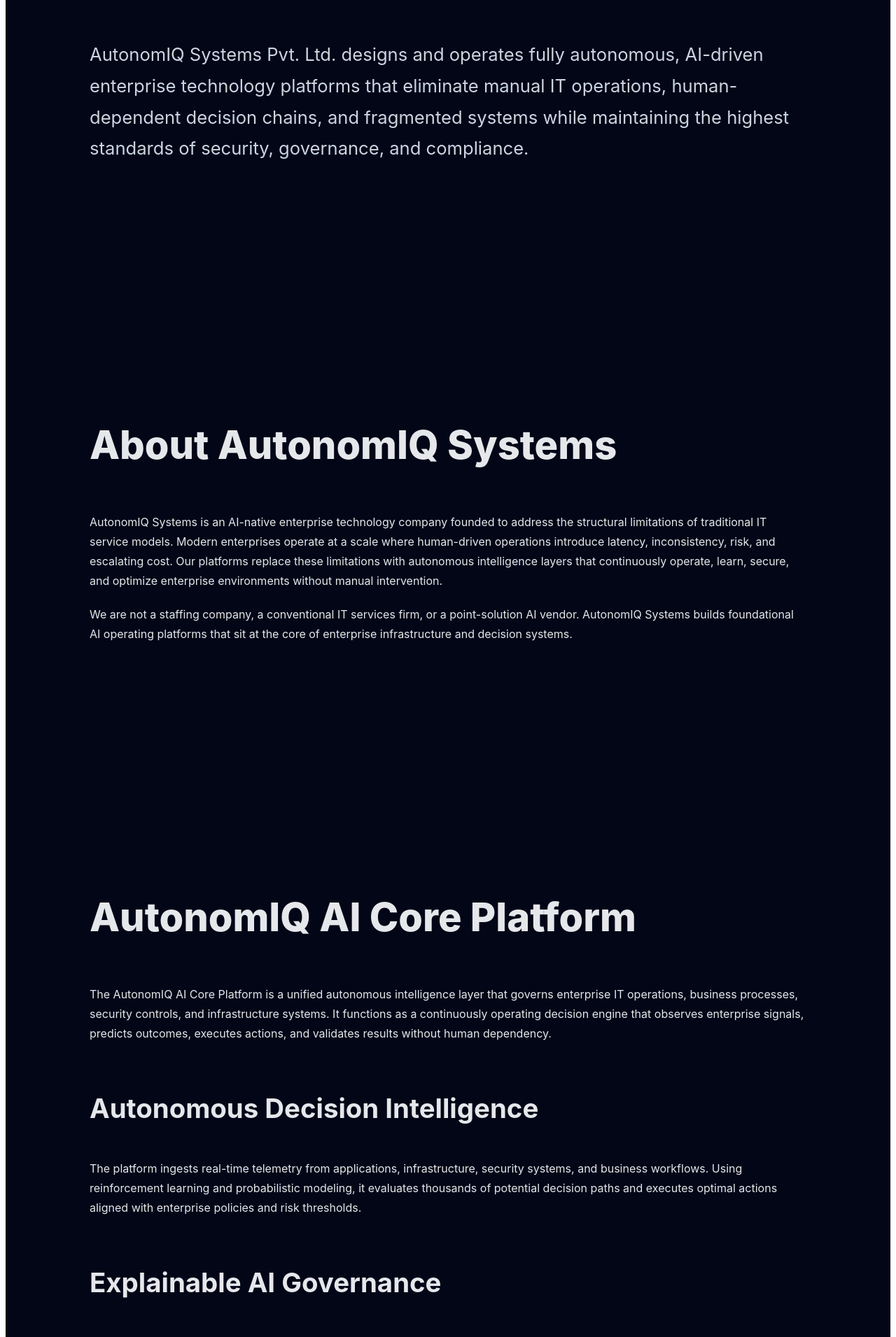
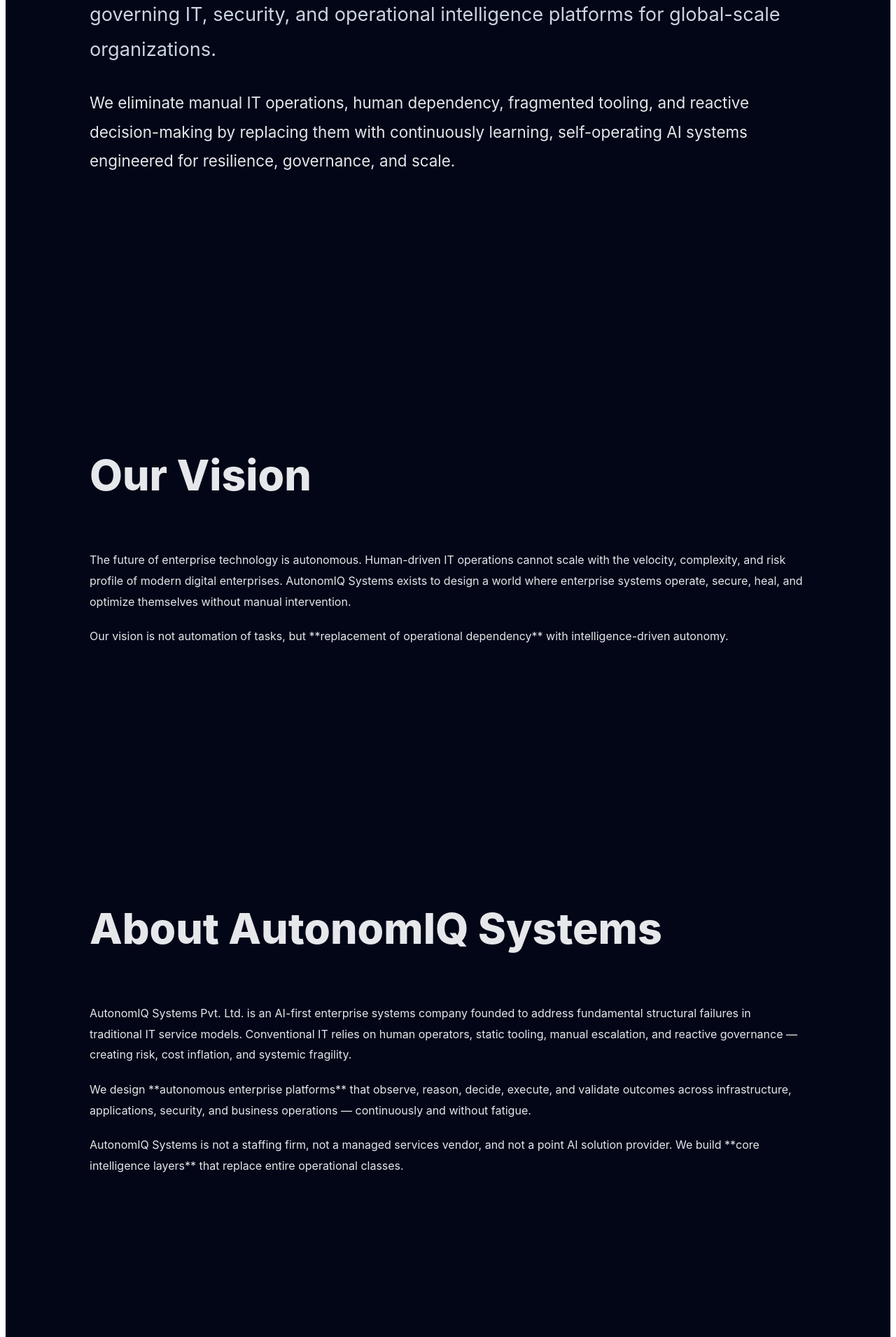
Before and after one commit to dayanidhi281986-boop/autonomiqsystems-website2, a Next.js app: page / in a window 1280 px wide. Shown: the part 740-2651 px from the top of the page at 70% size. Built offline with nearby package versions, Linux system fonts and the light colour scheme.

Commit message:
Update index.js

```diff
--- a/pages/index.js
+++ b/pages/index.js
@@ -2,126 +2,218 @@ import Image from "next/image";
 
 export default function Page() {
   return (
-    <main style={{
-      background: "linear-gradient(180deg,#020617,#020617)",
-      color: "#e5e7eb",
-      fontFamily: "Inter, system-ui, -apple-system",
-      lineHeight: 1.75
-    }}>
+    <main
+      style={{
+        backgroundColor: "#020617",
+        color: "#e5e7eb",
+        fontFamily:
+          "Inter, system-ui, -apple-system, BlinkMacSystemFont, Segoe UI",
+        lineHeight: 1.85,
+      }}
+    >
 
 {/* ====================== HERO ====================== */}
-<section style={{padding:"180px 120px 140px",maxWidth:"1800px",margin:"0 auto"}}>
-<h1 style={{fontSize:"5.5rem",fontWeight:900,maxWidth:"1200px"}}>
-Autonomous Enterprise AI Infrastructure
+<section style={{ padding: "180px 120px 160px", maxWidth: "1800px", margin: "0 auto" }}>
+<h1 style={{ fontSize: "5.8rem", fontWeight: 900, maxWidth: "1300px" }}>
+AutonomIQ Systems Pvt. Ltd.
 </h1>
-<p style={{fontSize:"1.6rem",maxWidth:"1000px",marginTop:"40px",color:"#cbd5e1"}}>
-AutonomIQ Systems Pvt. Ltd. designs and operates fully autonomous, AI-driven enterprise technology platforms that eliminate manual IT operations, human-dependent decision chains, and fragmented systems while maintaining the highest standards of security, governance, and compliance.
+<p style={{ fontSize: "1.7rem", maxWidth: "1200px", marginTop: "40px", color: "#cbd5e1" }}>
+A fully autonomous, AI-native enterprise technology company architecting
+self-governing IT, security, and operational intelligence platforms for
+global-scale organizations.
+</p>
+<p style={{ fontSize: "1.4rem", marginTop: "30px", maxWidth: "1100px" }}>
+We eliminate manual IT operations, human dependency, fragmented tooling,
+and reactive decision-making by replacing them with continuously learning,
+self-operating AI systems engineered for resilience, governance, and scale.
+</p>
+</section>
+
+{/* ====================== VISION ====================== */}
+<section style={{ padding: "140px 120px", background: "#020617" }}>
+<h2 style={{ fontSize: "3.8rem", fontWeight: 800 }}>Our Vision</h2>
+<p style={{ maxWidth: "1400px", marginTop: "30px" }}>
+The future of enterprise technology is autonomous. Human-driven IT operations
+cannot scale with the velocity, complexity, and risk profile of modern digital
+enterprises. AutonomIQ Systems exists to design a world where enterprise systems
+operate, secure, heal, and optimize themselves without manual intervention.
+</p>
+<p style={{ marginTop: "20px", maxWidth: "1400px" }}>
+Our vision is not automation of tasks, but **replacement of operational
+dependency** with intelligence-driven autonomy.
 </p>
 </section>
 
 {/* ====================== ABOUT ====================== */}
-<section style={{padding:"140px 120px",background:"#020617"}}>
-<h2 style={{fontSize:"3.5rem",fontWeight:800}}>About AutonomIQ Systems</h2>
-<p style={{maxWidth:"1200px",marginTop:"30px"}}>
-AutonomIQ Systems is an AI-native enterprise technology company founded to address the structural limitations of traditional IT service models. Modern enterprises operate at a scale where human-driven operations introduce latency, inconsistency, risk, and escalating cost. Our platforms replace these limitations with autonomous intelligence layers that continuously operate, learn, secure, and optimize enterprise environments without manual intervention.
+<section style={{ padding: "140px 120px" }}>
+<h2 style={{ fontSize: "3.8rem", fontWeight: 800 }}>About AutonomIQ Systems</h2>
+<p style={{ maxWidth: "1400px", marginTop: "30px" }}>
+AutonomIQ Systems Pvt. Ltd. is an AI-first enterprise systems company founded to
+address fundamental structural failures in traditional IT service models.
+Conventional IT relies on human operators, static tooling, manual escalation,
+and reactive governance — creating risk, cost inflation, and systemic fragility.
 </p>
-<p style={{maxWidth:"1200px",marginTop:"20px"}}>
-We are not a staffing company, a conventional IT services firm, or a point-solution AI vendor. AutonomIQ Systems builds foundational AI operating platforms that sit at the core of enterprise infrastructure and decision systems.
+<p style={{ maxWidth: "1400px", marginTop: "20px" }}>
+We design **autonomous enterprise platforms** that observe, reason, decide,
+execute, and validate outcomes across infrastructure, applications, security,
+and business operations — continuously and without fatigue.
+</p>
+<p style={{ maxWidth: "1400px", marginTop: "20px" }}>
+AutonomIQ Systems is not a staffing firm, not a managed services vendor, and not
+a point AI solution provider. We build **core intelligence layers** that replace
+entire operational classes.
 </p>
 </section>
 
-{/* ====================== CORE AI PLATFORM ====================== */}
-<section style={{padding:"140px 120px"}}>
-<h2 style={{fontSize:"3.5rem",fontWeight:800}}>AutonomIQ AI Core Platform</h2>
-<p style={{maxWidth:"1300px",marginTop:"30px"}}>
-The AutonomIQ AI Core Platform is a unified autonomous intelligence layer that governs enterprise IT operations, business processes, security controls, and infrastructure systems. It functions as a continuously operating decision engine that observes enterprise signals, predicts outcomes, executes actions, and validates results without human dependency.
+{/* ====================== AI CORE ====================== */}
+<section style={{ padding: "140px 120px", background: "#020617" }}>
+<h2 style={{ fontSize: "3.8rem", fontWeight: 800 }}>
+AutonomIQ Autonomous AI Core
+</h2>
+<p style={{ maxWidth: "1500px", marginTop: "30px" }}>
+The AutonomIQ AI Core is a continuously operating decision-intelligence platform
+that functions as the central nervous system of the enterprise. It ingests
+signals from infrastructure, applications, security controls, and business
+processes, transforms them into structured intelligence, and executes decisions
+aligned with enterprise policy and risk posture.
 </p>
 
-<h3 style={{fontSize:"2.4rem",marginTop:"60px"}}>Autonomous Decision Intelligence</h3>
+<h3 style={{ fontSize: "2.6rem", marginTop: "70px" }}>
+1. Cognitive Observation Layer
+</h3>
 <p>
-The platform ingests real-time telemetry from applications, infrastructure, security systems, and business workflows. Using reinforcement learning and probabilistic modeling, it evaluates thousands of potential decision paths and executes optimal actions aligned with enterprise policies and risk thresholds.
+This layer continuously monitors telemetry across systems including logs,
+metrics, traces, user behavior, network flows, financial signals, and security
+events. Unlike traditional monitoring, the AI builds contextual understanding
+rather than threshold-based alerts.
 </p>
 
-<h3 style={{fontSize:"2.4rem",marginTop:"60px"}}>Explainable AI Governance</h3>
+<h3 style={{ fontSize: "2.6rem", marginTop: "60px" }}>
+2. Predictive & Prescriptive Intelligence
+</h3>
 <p>
-Every AI-executed decision is fully traceable. The system records decision inputs, confidence levels, reasoning paths, execution outcomes, and post-execution validation results. This enables regulatory compliance, audit readiness, and executive transparency.
+Using probabilistic modeling, reinforcement learning, and causal inference, the
+platform predicts failures, security incidents, capacity exhaustion, and
+business impact before they materialize. Prescriptive logic selects optimal
+actions with quantified confidence.
 </p>
 
-<h3 style={{fontSize:"2.4rem",marginTop:"60px"}}>Self-Healing Infrastructure</h3>
+<h3 style={{ fontSize: "2.6rem", marginTop: "60px" }}>
+3. Autonomous Execution Engine
+</h3>
 <p>
-The AI Core predicts failure patterns before service degradation occurs. It automatically reallocates workloads, isolates faulty components, restores system health, and verifies stability — eliminating downtime and human escalation chains.
+The execution engine performs infrastructure changes, security responses,
+application scaling, policy enforcement, and remediation actions without human
+approval while remaining bounded by enterprise governance rules.
+</p>
+
+<h3 style={{ fontSize: "2.6rem", marginTop: "60px" }}>
+4. Continuous Validation & Learning
+</h3>
+<p>
+Every action is validated post-execution. Outcomes feed back into the learning
+loop, allowing the system to refine decision accuracy, reduce risk exposure,
+and improve efficiency continuously.
 </p>
 </section>
 
 {/* ====================== SECURITY ====================== */}
-<section style={{padding:"140px 120px",background:"#020617"}}>
-<h2 style={{fontSize:"3.5rem",fontWeight:800}}>Zero-Trust AI Security Fabric</h2>
-<p style={{maxWidth:"1200px",marginTop:"30px"}}>
-Security within autonomous systems requires a fundamentally different architecture. AutonomIQ implements a Zero-Trust AI Security Fabric where every action, identity, and execution path is continuously verified.
+<section style={{ padding: "140px 120px" }}>
+<h2 style={{ fontSize: "3.8rem", fontWeight: 800 }}>
+Zero-Trust AI Security Architecture
+</h2>
+<p style={{ maxWidth: "1500px", marginTop: "30px" }}>
+Security in autonomous systems requires intelligence-driven enforcement rather
+than static controls. AutonomIQ implements a Zero-Trust AI Security Fabric where
+no identity, process, or system is trusted by default — including the AI itself.
 </p>
-
-<ul style={{maxWidth:"1200px",marginTop:"40px"}}>
-<li>AI-Identity-based access control</li>
-<li>Continuous behavioral anomaly detection</li>
+<ul style={{ marginTop: "40px", maxWidth: "1400px" }}>
+<li>AI-managed identity and access control</li>
+<li>Behavior-based anomaly detection</li>
 <li>Encrypted computation and data isolation</li>
-<li>Enterprise audit logging and forensic traceability</li>
-<li>Regulatory-aligned governance controls</li>
+<li>Real-time policy enforcement</li>
+<li>Full forensic traceability and audit readiness</li>
 </ul>
 </section>
 
-{/* ====================== CLOUD & SCALE ====================== */}
-<section style={{padding:"140px 120px"}}>
-<h2 style={{fontSize:"3.5rem",fontWeight:800}}>Global Cloud & Infrastructure Engineering</h2>
-<p style={{maxWidth:"1200px",marginTop:"30px"}}>
-AutonomIQ platforms operate across AWS, Azure, Google Cloud, hybrid, and on-prem environments. The system dynamically orchestrates workloads across regions, optimizes costs, and enforces availability targets without manual intervention.
+{/* ====================== SERVICES ====================== */}
+<section style={{ padding: "140px 120px", background: "#020617" }}>
+<h2 style={{ fontSize: "3.8rem", fontWeight: 800 }}>Enterprise Services</h2>
+
+<p style={{ maxWidth: "1500px", marginTop: "30px" }}>
+Our services are delivered through autonomous platforms, not manpower.
 </p>
 
-<p style={{marginTop:"20px"}}>
-Infrastructure is treated as an intelligent, adaptive system rather than static resources.
+<h3 style={{ fontSize: "2.6rem", marginTop: "60px" }}>
+Autonomous IT Operations (AIOps++)
+</h3>
+<p>
+End-to-end AI-operated infrastructure, application operations, incident
+prevention, and capacity optimization without human intervention.
 </p>
-</section>
 
-{/* ====================== INDUSTRIES ====================== */}
-<section style={{padding:"140px 120px",background:"#020617"}}>
-<h2 style={{fontSize:"3.5rem",fontWeight:800}}>Industries We Serve</h2>
-<p style={{maxWidth:"1200px",marginTop:"30px"}}>
-Our platforms are designed for complex, regulated, high-availability enterprise environments including Banking & Financial Services, Healthcare & Life Sciences, Manufacturing, Telecom, Technology Enterprises, and Large-Scale IT Operations.
+<h3 style={{ fontSize: "2.6rem", marginTop: "60px" }}>
+AI-Native Cloud Engineering
+</h3>
+<p>
+Design and operation of AI-managed cloud, hybrid, and on-prem environments with
+continuous optimization of cost, performance, and availability.
+</p>
+
+<h3 style={{ fontSize: "2.6rem", marginTop: "60px" }}>
+Enterprise AI Platform Engineering
+</h3>
+<p>
+Design of secure, scalable AI platforms integrated into core business and IT
+workflows with governance and explainability.
 </p>
 </section>
 
 {/* ====================== LEADERSHIP ====================== */}
-<section style={{padding:"140px 120px"}}>
-<h2 style={{fontSize:"3.5rem",fontWeight:800}}>Leadership</h2>
-<h3 style={{fontSize:"2.4rem",marginTop:"40px"}}>Dayanidhi Dondapati — Founder & CEO</h3>
-<p style={{maxWidth:"1200px",marginTop:"20px"}}>
-Dayanidhi Dondapati brings over 15 years of enterprise IT and technology leadership experience, specializing in large-scale systems architecture, AI-driven automation, cloud infrastructure engineering, and secure platform design. His work spans mission-critical environments where reliability, governance, and scale are non-negotiable.
+<section style={{ padding: "140px 120px" }}>
+<h2 style={{ fontSize: "3.8rem", fontWeight: 800 }}>Leadership</h2>
+<h3 style={{ fontSize: "2.8rem", marginTop: "40px" }}>
+Dayanidhi Dondapati — Founder & CEO
+</h3>
+<p style={{ maxWidth: "1400px", marginTop: "20px" }}>
+Dayanidhi Dondapati has over 15 years of experience in enterprise IT,
+infrastructure architecture, cloud engineering, and large-scale systems
+design. He has worked across mission-critical environments where reliability,
+security, and governance are non-negotiable.
+</p>
+<p style={{ maxWidth: "1400px", marginTop: "20px" }}>
+His focus is on eliminating structural inefficiencies in traditional IT by
+replacing manual operations with autonomous intelligence platforms.
 </p>
 </section>
 
 {/* ====================== CAREERS ====================== */}
-<section style={{padding:"140px 120px",background:"#020617"}}>
-<h2 style={{fontSize:"3.5rem",fontWeight:800}}>Careers</h2>
-<p style={{maxWidth:"1200px",marginTop:"30px"}}>
-AutonomIQ Systems is building the next generation of autonomous enterprise platforms. We seek engineers, architects, and researchers who think in systems, long-term architectures, and operational integrity. This is not staff augmentation. This is platform engineering at global scale.
+<section style={{ padding: "140px 120px", background: "#020617" }}>
+<h2 style={{ fontSize: "3.8rem", fontWeight: 800 }}>Careers</h2>
+<p style={{ maxWidth: "1400px", marginTop: "30px" }}>
+We hire builders, architects, and thinkers who design systems, not tasks.
+AutonomIQ does not operate as a body-shopping firm. Roles exist only where deep
+engineering and long-term architecture matter.
 </p>
 </section>
 
 {/* ====================== POLICIES ====================== */}
-<section style={{padding:"140px 120px"}}>
-<h2 style={{fontSize:"3.5rem",fontWeight:800}}>Privacy, Terms & Governance</h2>
-<p>
-AutonomIQ Systems adheres to strict data privacy principles, enterprise security standards, and regulatory compliance requirements. We do not monetize customer data, sell information, or compromise governance controls.
-</p>
-<p style={{marginTop:"20px"}}>
-All intellectual property, platforms, and architectures are protected under applicable laws and enterprise agreements.
+<section style={{ padding: "140px 120px" }}>
+<h2 style={{ fontSize: "3.8rem", fontWeight: 800 }}>
+Privacy, Terms & Governance
+</h2>
+<p style={{ maxWidth: "1500px", marginTop: "30px" }}>
+AutonomIQ Systems adheres to strict enterprise data protection standards. We do
+not sell data, monetize user behavior, or compromise governance integrity. All
+systems are designed for compliance, auditability, and regulatory alignment.
 </p>
 </section>
 
 {/* ====================== FOOTER ====================== */}
-<footer style={{padding:"80px",textAlign:"center",background:"#000"}}>
+<footer style={{ padding: "90px", background: "#000", textAlign: "center" }}>
 <p>© 2025 AutonomIQ Systems Pvt. Ltd. All Rights Reserved.</p>
 </footer>
 
-</main>
+    </main>
   );
 }
```
